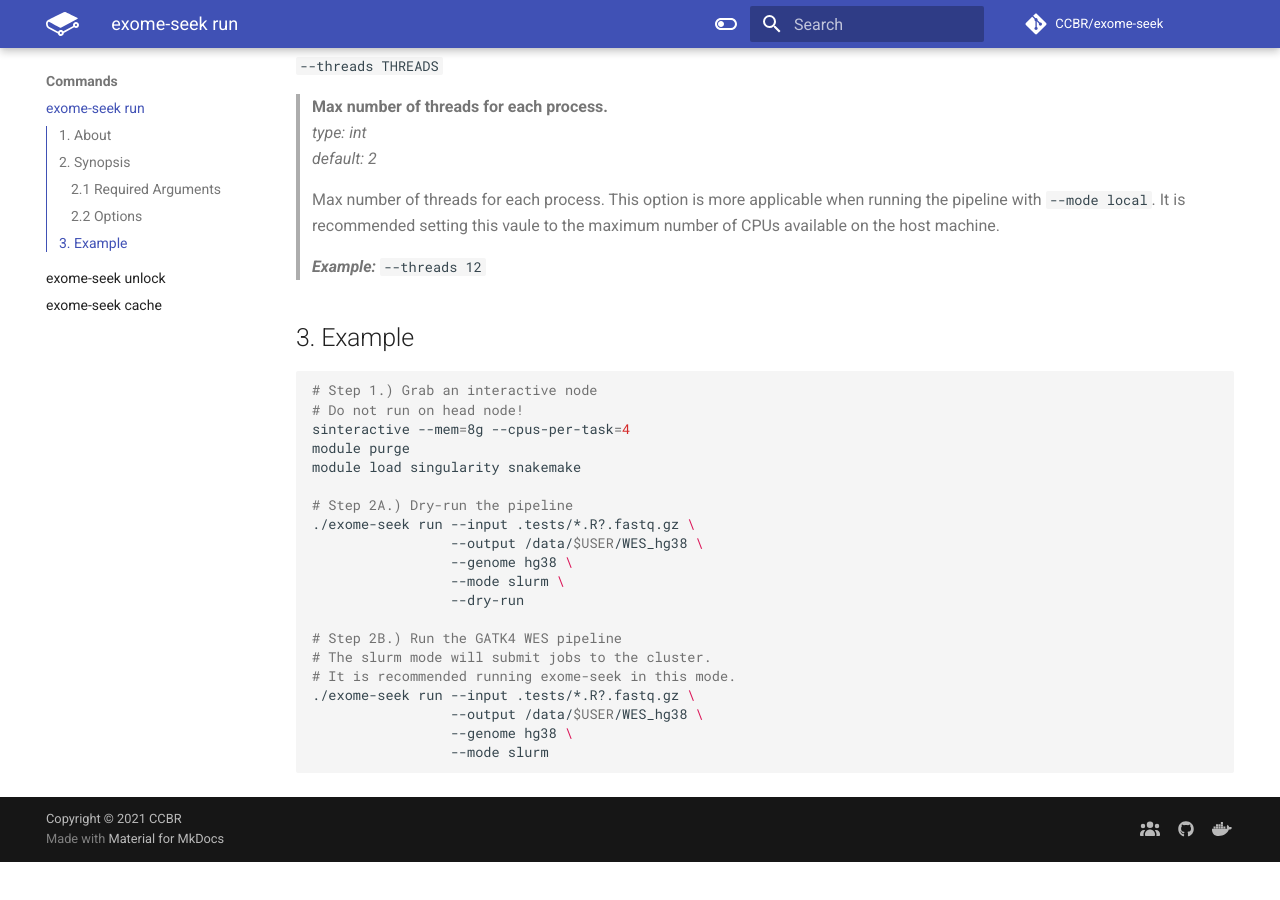
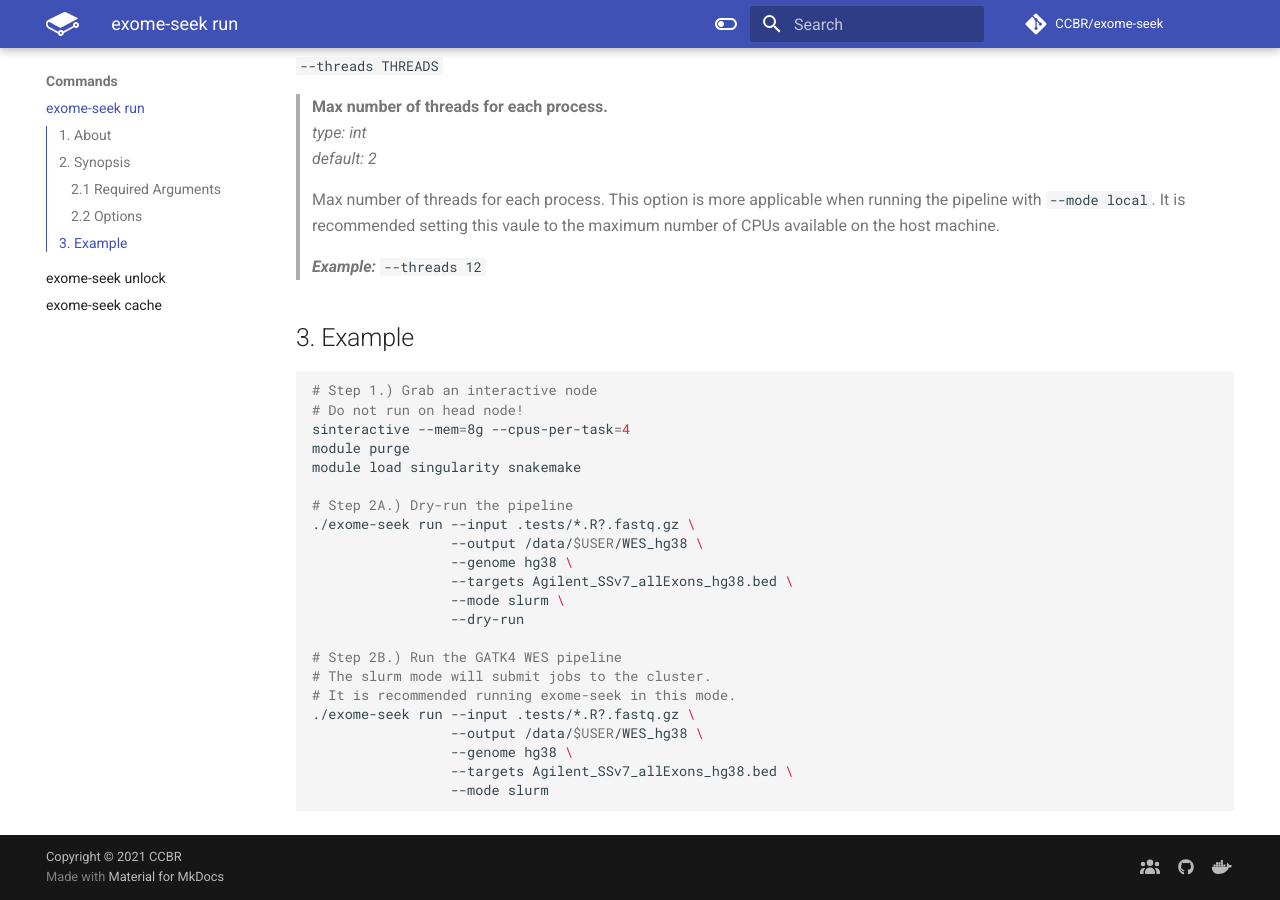
Before and after one commit to mtandon09/CCBR_GATK4_Exome_Seq_Pipeline, an MkDocs documentation site: the page built from docs/usage/run.md, in a window 1280 px wide and 900 px high, scrolled down 5662 px. Built offline with MkDocs 1.6.1 and Material for MkDocs 9.7.7, drawn with Linux system fonts in a browser that asks for light colours; comment, search, counter and statistics services are not loaded; the version menu is left out; before the commit the page ends 6524 px from its top, so only the background shows below that.

Commit message:
Adding missing required option in usage example

````diff
--- a/docs/usage/run.md
+++ b/docs/usage/run.md
@@ -217,6 +217,7 @@ module load singularity snakemake
 ./exome-seek run --input .tests/*.R?.fastq.gz \
                  --output /data/$USER/WES_hg38 \
                  --genome hg38 \
+                 --targets Agilent_SSv7_allExons_hg38.bed \
                  --mode slurm \
                  --dry-run
 
@@ -226,6 +227,7 @@ module load singularity snakemake
 ./exome-seek run --input .tests/*.R?.fastq.gz \
                  --output /data/$USER/WES_hg38 \
                  --genome hg38 \
+                 --targets Agilent_SSv7_allExons_hg38.bed \
                  --mode slurm
 
 ```
````
Also changed, not shown: README.md (+1 -1 lines), 1 other file.
